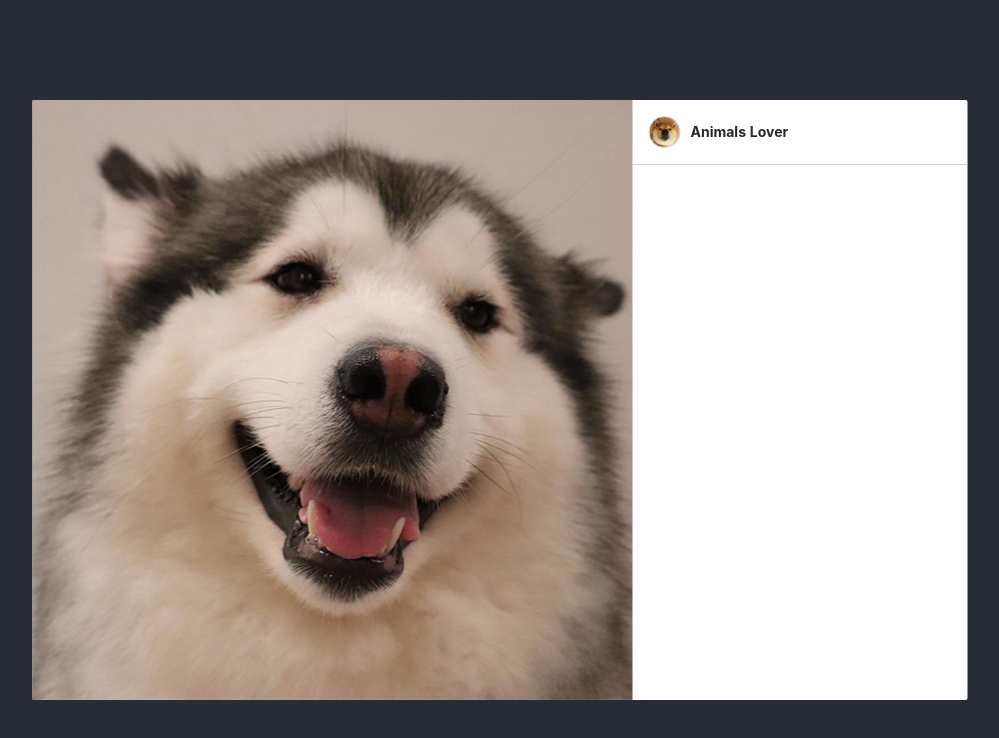
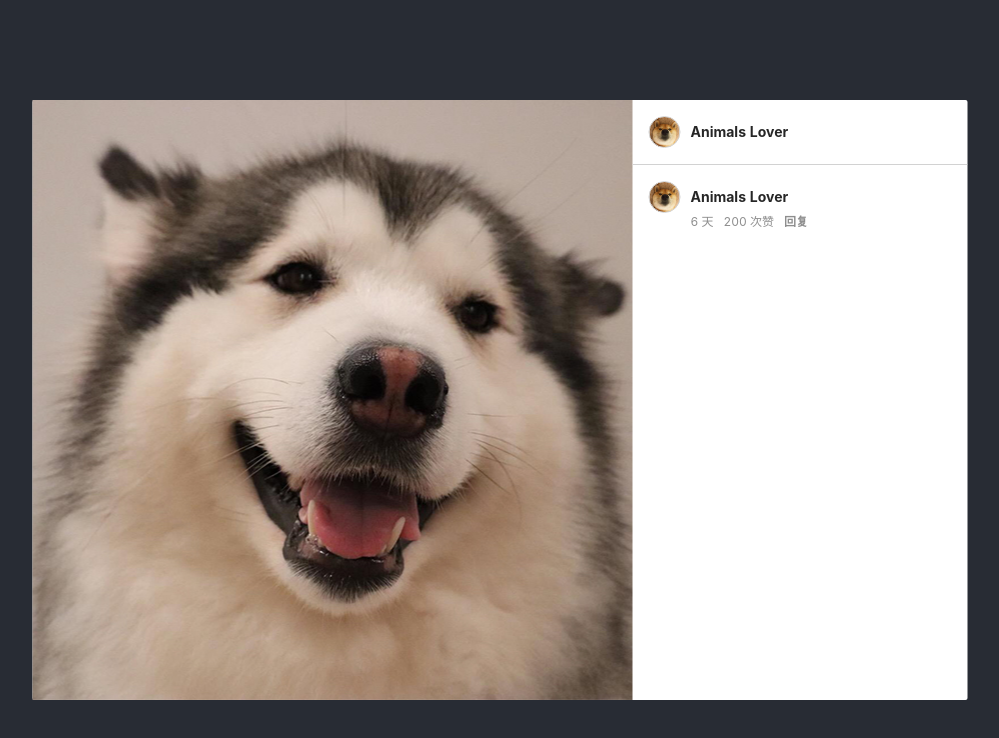
Before and after one commit to NeroSolomon/pan-test, a React (Create React App) app: page / in a window 1280 px wide. Shown: the top 738 px of the page, without its empty margins (140-1139 px from the left). Built offline with nearby package versions, Linux system fonts and the light colour scheme.

Commit message:
add comment detail

```diff
--- a/src/App.scss
+++ b/src/App.scss
@@ -26,3 +26,18 @@
 .item--float-left {
   float: left;
 }
+
+::-webkit-scrollbar {
+  width: 5px;
+  height: 5px;
+}
+
+::-webkit-scrollbar-thumb {
+  border-radius: 1em;
+  background-color: rgba(50, 50, 50, 0.3);
+}
+
+::-webkit-scrollbar-track {
+  border-radius: 1em;
+  background-color: rgba(50, 50, 50, 0.1);
+}
--- a/src/containers/Content.jsx
+++ b/src/containers/Content.jsx
@@ -18,10 +18,33 @@ function Content() {
           >
             <img src={img} alt="内容" />
           </div>
-          <div className="item--float-left" style={{ width: "335px" }}>
+          <div
+            className="item--float-left"
+            style={{ width: "335px", overflow: "hidden" }}
+          >
             <div className={style["article__auther"] + " item--clear-float"}>
               <div className={style["article__auther-pic"]} />
               <div className={style["article__auther-name"]}>Animals Lover</div>
+            </div>
+            <div
+              className={style["article__comment"]}
+              style={{ width: "340px" }}
+            >
+              <div className={style["comment__container"]}>
+                <div className={style["comment__auther-pic"]} />
+                <div className={style["comment__auther-name"]}>
+                  Animals Lover
+                </div>
+                <div className={style["comment__detail"]}>
+                  <div className={style["comment__detail-info"]}>
+                    <span>6 天</span>
+                    <span>200 次赞</span>
+                    <span style={{ cursor: "pointer", fontWeight: "bold" }}>
+                      回复
+                    </span>
+                  </div>
+                </div>
+              </div>
             </div>
           </div>
         </Card>
--- a/src/containers/css/content.module.scss
+++ b/src/containers/css/content.module.scss
@@ -5,7 +5,8 @@ $border-color: #d2d2d2;
   border-bottom: 1px solid $border-color;
 }
 
-.article__auther-pic {
+.article__auther-pic,
+.comment__auther-pic {
   width: 32px;
   height: 32px;
   float: left;
@@ -16,9 +17,29 @@ $border-color: #d2d2d2;
   background-size: cover;
 }
 
-.article__auther-name {
+.article__auther-name,
+.comment__auther-name {
   float: left;
   margin-left: 10px;
   font-weight: bold;
   line-height: 32px;
 }
+
+.comment__container {
+  padding: 16px 16px 0 16px;
+}
+
+.comment__detail {
+  margin-left: 42px;
+  clear: left;
+}
+
+.comment__detail-info {
+  font-size: 12px;
+  color: #8e8e8e;
+
+  & > span {
+    display: inline-block;
+    margin-right: 10px;
+  }
+}
```
